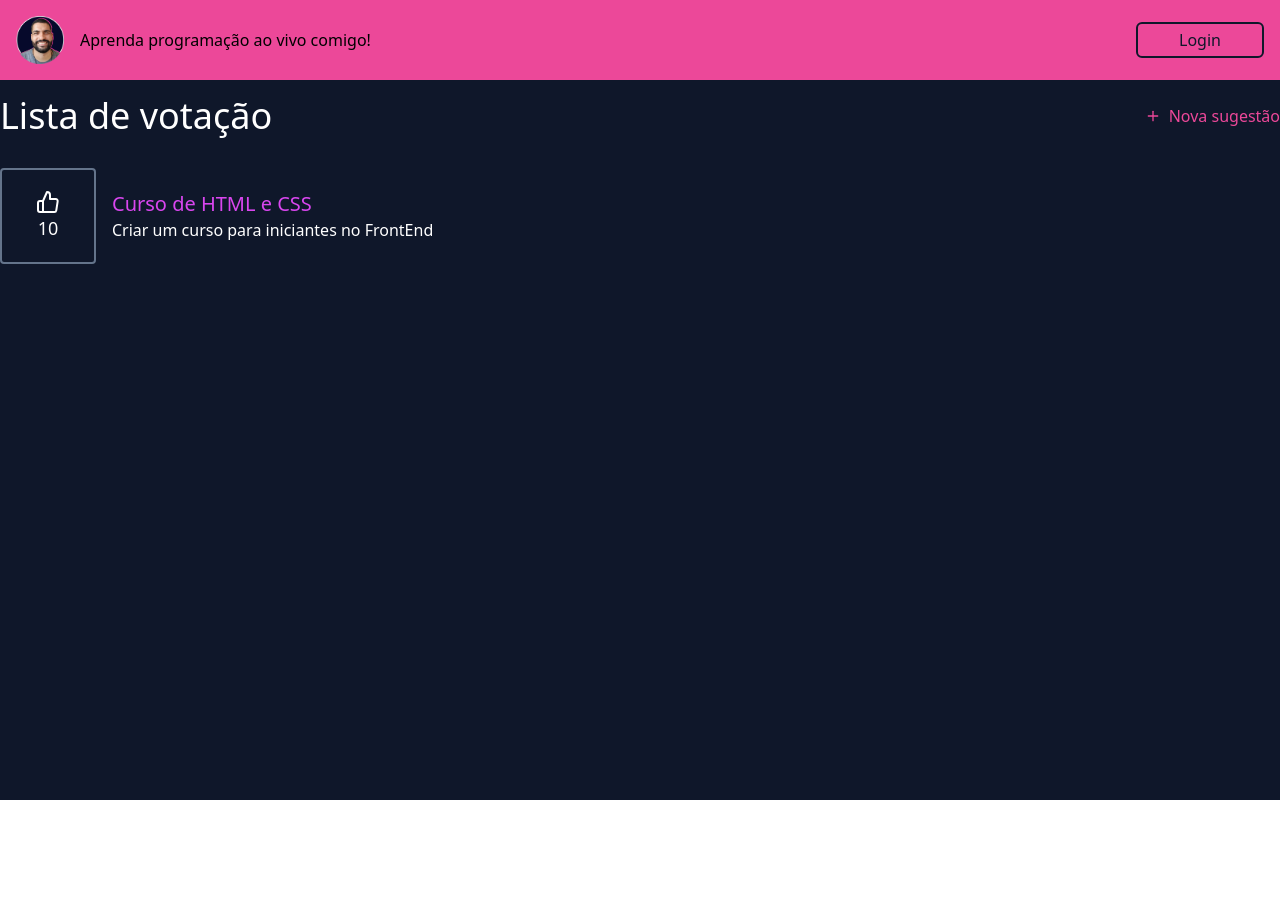
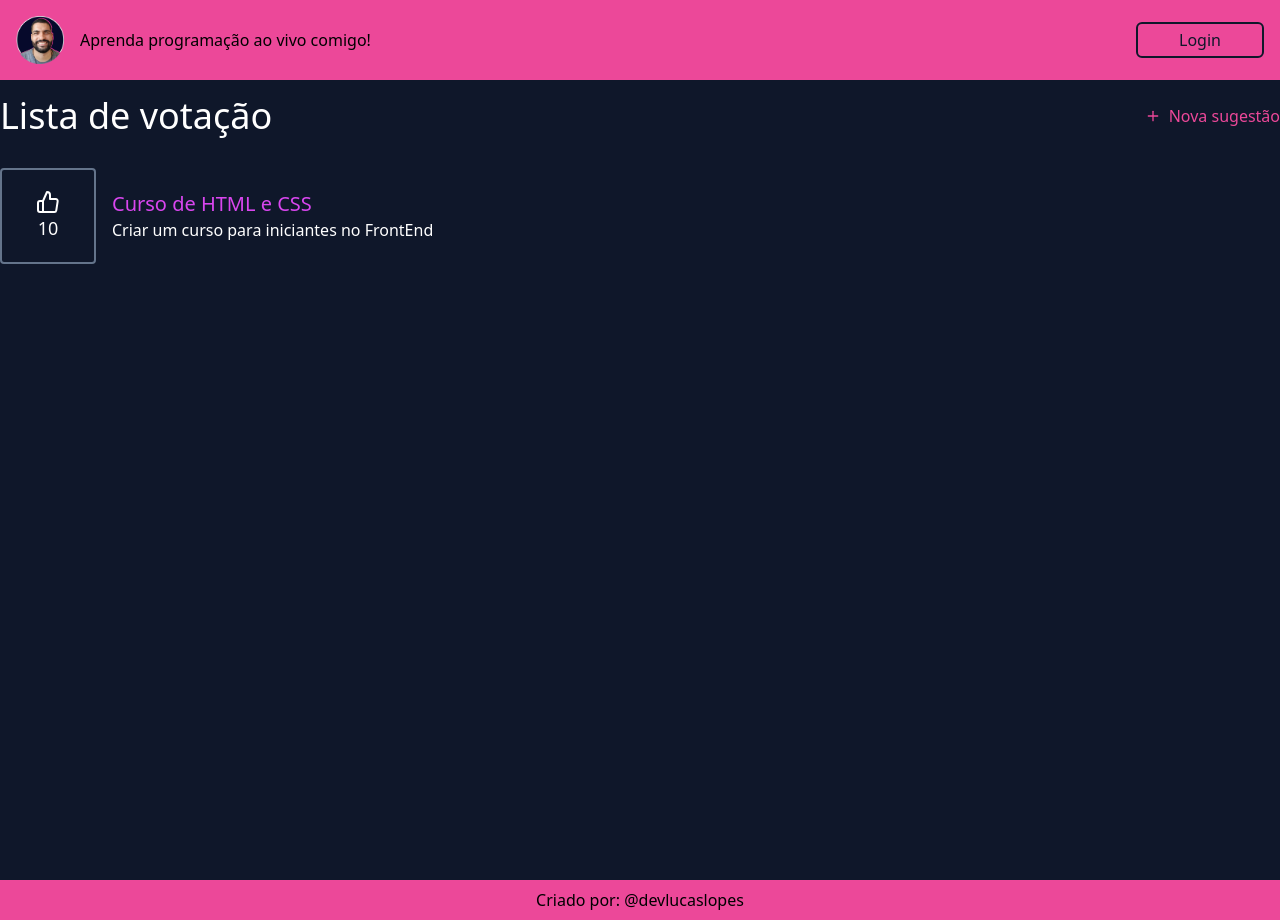
Before and after one commit to devlucaslopes/live-vote-app, a React (Create React App) app: page / in a window 1280 px wide. Before the commit the page ends 800 px from the top, so only its background shows below. Built offline with nearby package versions, Linux system fonts and the light colour scheme.

Commit message:
feat: create footer component

```diff
--- /dev/null
+++ b/src/components/Footer/index.tsx
@@ -0,0 +1,16 @@
+import React from 'react'
+
+export const Footer = () => (
+  <footer className="p-2 bg-pink-500 top-10">
+    <div className="flex justify-center">
+      <a
+        href="https://www.instagram.com/devlucaslopes/"
+        className=" hover:font-medium"
+        target="_blank"
+        rel="noreferrer"
+      >
+        Criado por: @devlucaslopes
+      </a>
+    </div>
+  </footer>
+)
--- a/src/components/Layout/index.tsx
+++ b/src/components/Layout/index.tsx
@@ -2,6 +2,7 @@ import React from 'react'
 
 import { Nav } from '../Nav'
 import { Header } from '../Header'
+import { Footer } from '../Footer'
 
 type LayoutProps = {
   children: React.ReactNode
@@ -9,13 +10,16 @@ type LayoutProps = {
 
 export const Layout = ({ children }: LayoutProps) => {
   return (
-    <div className="h-screen bg-slate-900">
-      <Nav />
-      <div className="container mx-auto py-4">
-        <Header>Lista de votação</Header>
+    <>
+      <div className="h-full bg-slate-900">
+        <Nav />
+        <div className="h-screen container mx-auto py-4">
+          <Header>Lista de votação</Header>
 
-        {children}
+          {children}
+        </div>
+        <Footer />
       </div>
-    </div>
+    </>
   )
 }
```
